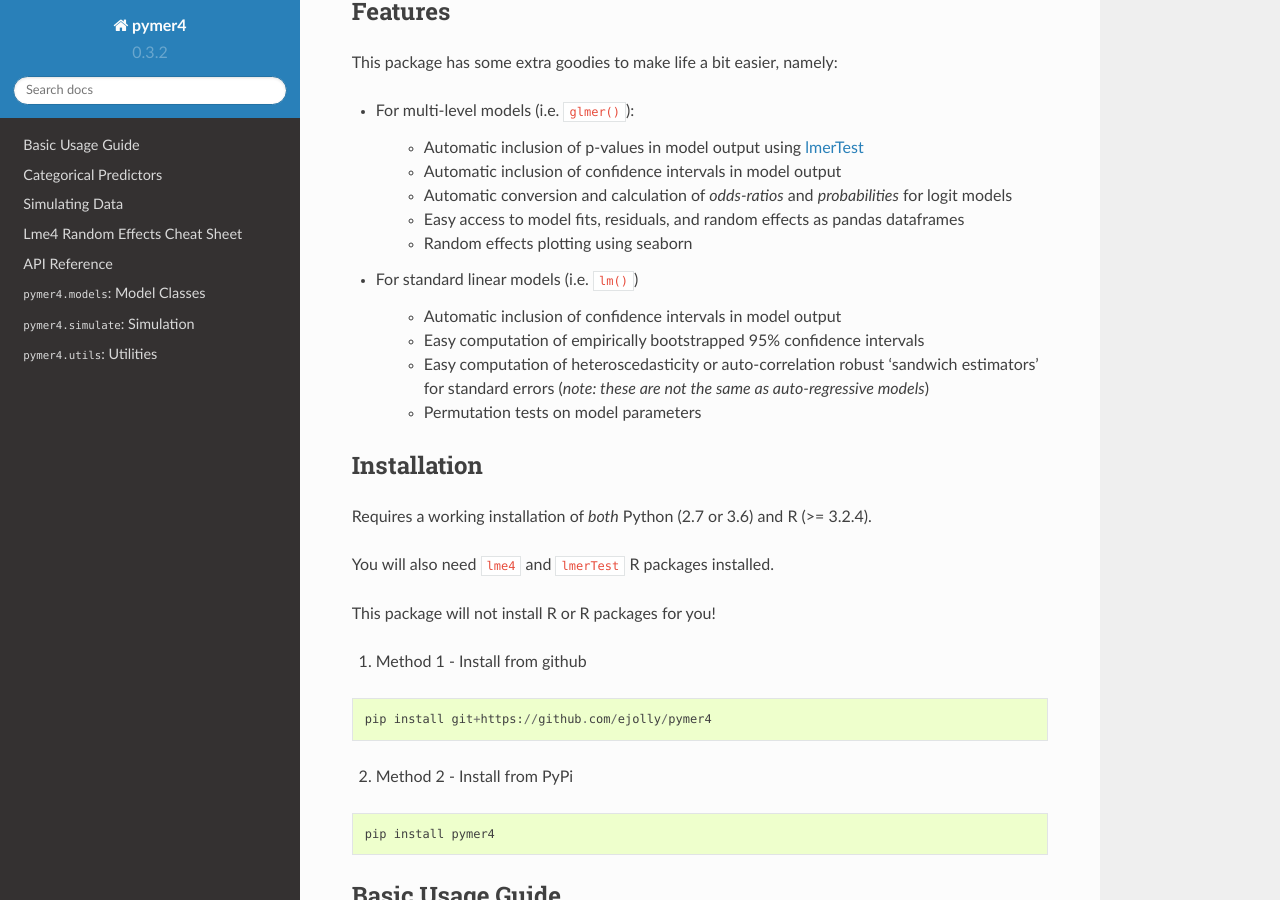
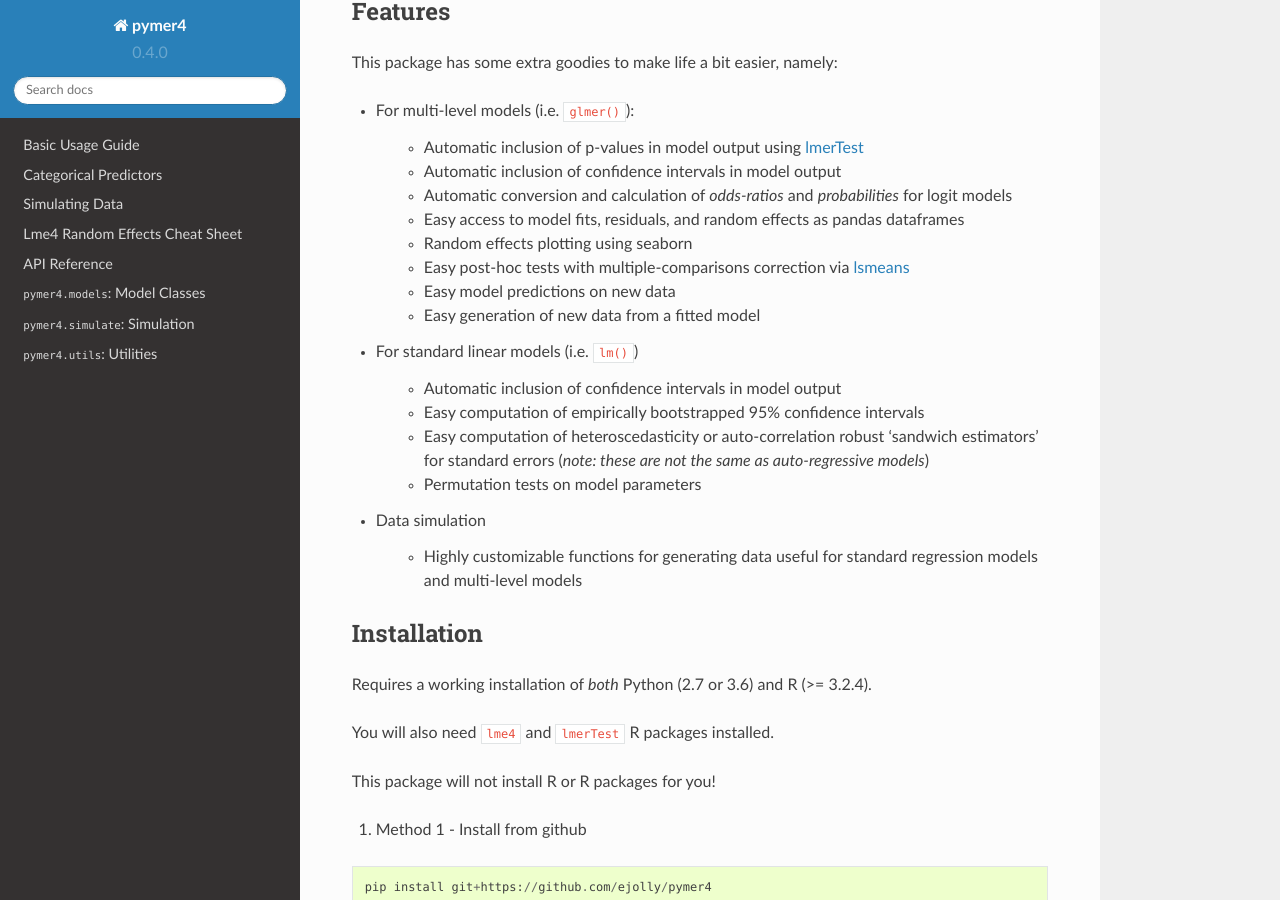
Before and after one commit to ejolly/pymer4, a Sphinx documentation site: the page built from docs/index.rst, in a window 1280 px wide and 900 px high, scrolled down 551 px. Built offline with Sphinx 7.4.7 and the Read the Docs theme 2.0.0, drawn with Linux system fonts in a browser that asks for light colours.

Commit message:
Updated docs, tests, version bump.

```diff
--- a/docs/index.rst
+++ b/docs/index.rst
@@ -26,6 +26,9 @@ This package has some extra goodies to make life a bit easier, namely:
     - Automatic conversion and calculation of *odds-ratios* and *probabilities* for logit models
     - Easy access to model fits, residuals, and random effects as pandas dataframes
     - Random effects plotting using seaborn
+    - Easy post-hoc tests with multiple-comparisons correction via `lsmeans <https://cran.r-project.org/web/packages/lsmeans/index.html>`_
+    - Easy model predictions on new data
+    - Easy generation of new data from a fitted model
 
 - For standard linear models (i.e. :code:`lm()`)
 
@@ -33,6 +36,10 @@ This package has some extra goodies to make life a bit easier, namely:
     - Easy computation of empirically bootstrapped 95% confidence intervals
     - Easy computation of heteroscedasticity or auto-correlation robust 'sandwich estimators' for standard errors (*note: these are not the same as auto-regressive models*)
     - Permutation tests on model parameters
+
+- Data simulation
+
+    - Highly customizable functions for generating data useful for standard regression models and multi-level models
 
 
 Installation
--- a/pymer4/version.py
+++ b/pymer4/version.py
@@ -1,4 +1,4 @@
 """Specifies current version of pymer4 to be used by setup.py and __init__.py
 """
 
-__version__ = '0.3.2'
+__version__ = '0.4.0'
```
Also changed, not shown: README.md (+6 -0 lines), docs/categorical.rst (+22 -4 lines), 2 other files.
